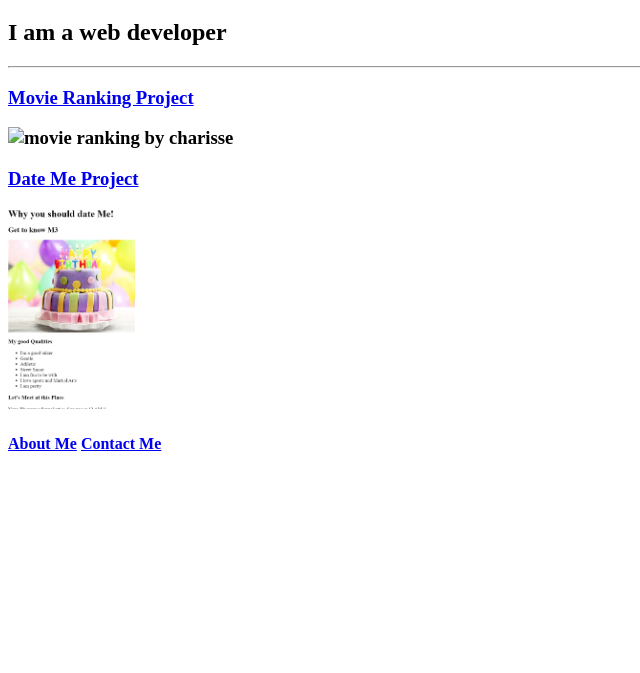
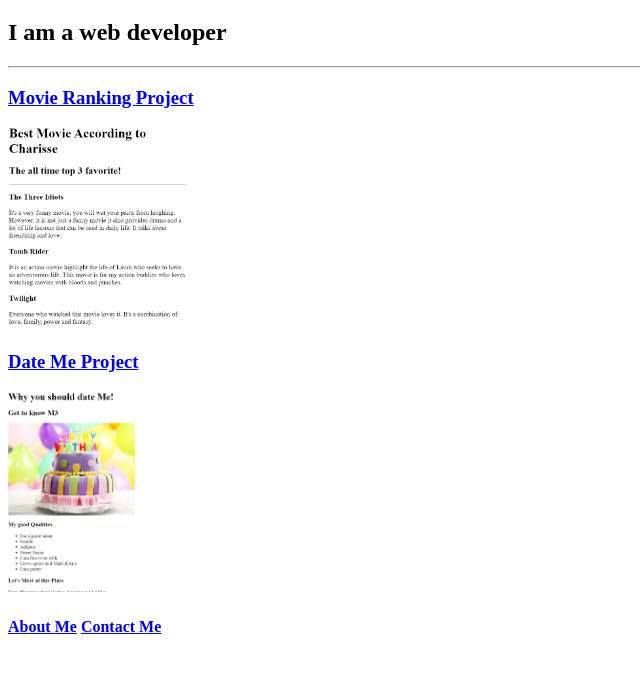
Before and after one commit to chatty-ship-it/html.portfolio, a plain HTML site: page index.html in a window 1280 px wide. Shown: the part 61-734 px from the top of the page, without its empty margins (0-640 px from the left). Drawn offline with Linux system fonts and the light colour scheme.

Commit message:
Update index.html

```diff
--- a/index.html
+++ b/index.html
@@ -1,4 +1,3 @@
-<!-- TODO 1: Create the HTML Boilerplate -->
 <!DOCTYPE html>
 <html Lang="en">
     <head>
@@ -14,7 +13,7 @@
             <a href="public/movie-ranking.html">Movie Ranking Project</a>
         </h3>
         <h3>
-            <img src="../4.3 HTML Porfolio Project/assets/images/movie ranking.png" alt="movie ranking by charisse" height="200"/>
+            <img src="./assets/images/movie ranking.png" alt="Movie Ranking by Charisse" height="200" />
         </h3>
         <h3>
             <a href="./public/date me.html">Date Me Project</a>
```
